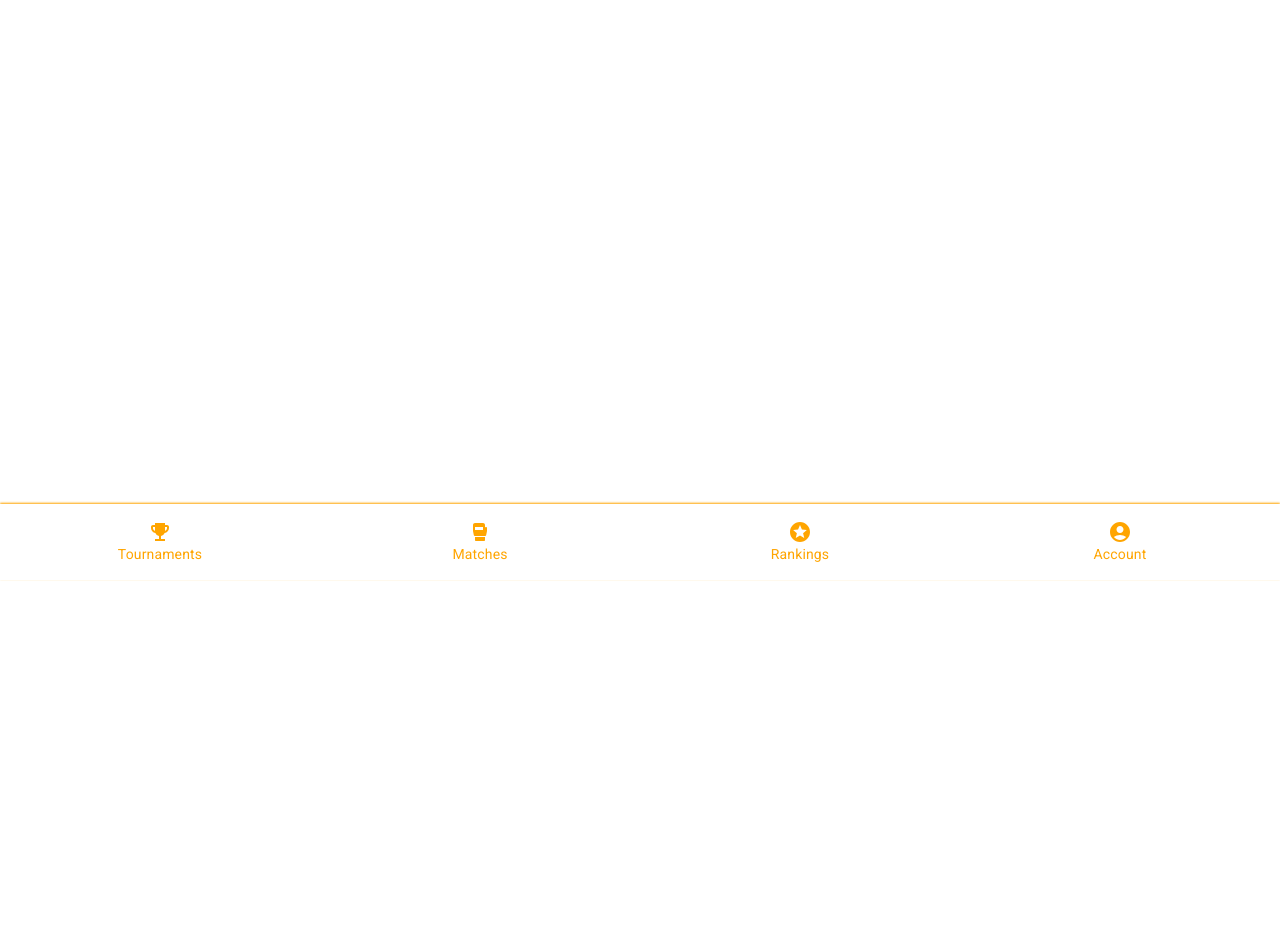
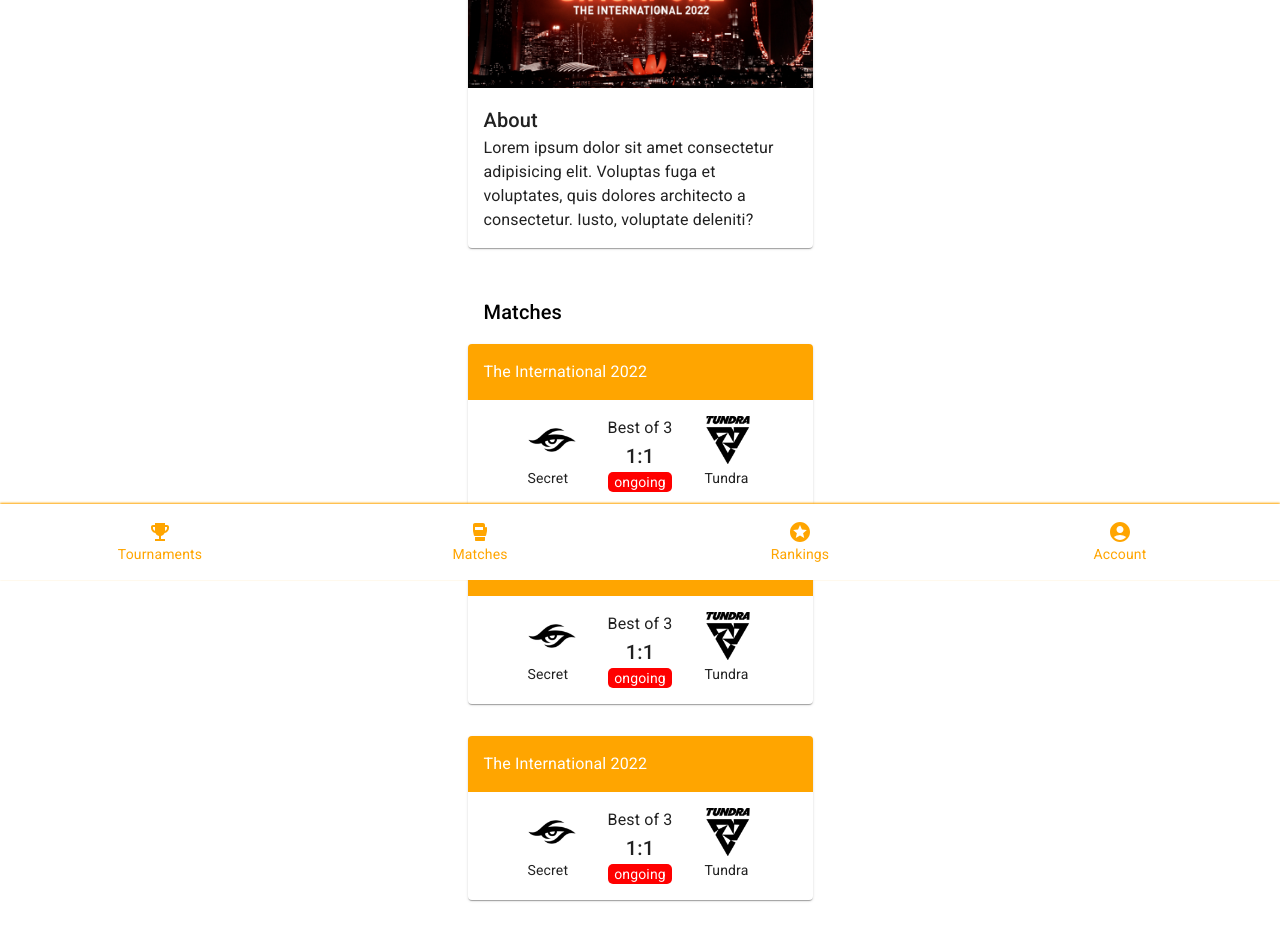
Before and after one commit to MyNameIsTakenOMG/grid-esports-datajam-2023-gameTracker, a Next.js app: page /tournaments/1 in a window 1280 px wide. Shown: the part 220-1160 px from the top of the page. Before the commit the page ends 800 px from the top, so only its background shows below. Built offline with nearby package versions, Linux system fonts and the light colour scheme.

Commit message:
complete tournament page design

```diff
--- a/src/app/tournaments/[tourId]/page.jsx
+++ b/src/app/tournaments/[tourId]/page.jsx
@@ -1,5 +1,254 @@
+import {
+  Box,
+  Card,
+  CardActionArea,
+  CardContent,
+  CardMedia,
+  Typography,
+} from '@mui/material';
 import React from 'react';
+import Image from 'next/image';
 
 export default function Tournament() {
-  return <div>Tournament</div>;
+  return (
+    <Box
+      sx={{
+        display: 'flex',
+        flexFlow: 'column nowrap',
+        // justifyContent: 'space-between',
+        alignItems: 'center',
+        flexGrow: 1,
+      }}
+    >
+      <Typography variant="h6" sx={{ my: 3 }}>
+        Dota2 The International 2022
+      </Typography>
+      <Card sx={{ width: 345, alignSelf: 'center', mb: 4 }}>
+        <CardActionArea>
+          <CardMedia
+            height="160"
+            component="img"
+            alt="The International 2022"
+            image="/dota2-TI-2022.jpeg"
+          />
+          <CardContent>
+            <Typography variant="h6">About</Typography>
+            <Typography variant="body1">
+              Lorem ipsum dolor sit amet consectetur adipisicing elit. Voluptas
+              fuga et voluptates, quis dolores architecto a consectetur. Iusto,
+              voluptate deleniti?
+            </Typography>
+          </CardContent>
+        </CardActionArea>
+      </Card>
+
+      {/* series section  */}
+      <Box sx={{ display: 'flex', flexFlow: 'column nowrap', mb: 4 }}>
+        <Box
+          sx={{ display: 'flex', justifyContent: 'space-between', m: '1rem' }}
+        >
+          <Typography variant="h6">Matches</Typography>
+        </Box>
+        <Card sx={{ width: 345, alignSelf: 'center', mb: 4 }}>
+          <CardActionArea>
+            <Box sx={{ display: 'flex', flexFlow: 'column nowrap' }}>
+              <Typography
+                variant="body1"
+                sx={{
+                  padding: '1rem',
+                  backgroundColor: 'orange',
+                  color: 'white',
+                }}
+              >
+                The International 2022
+              </Typography>
+              <Box
+                sx={{
+                  display: 'flex',
+                  flexFlow: 'row nowrap',
+                  justifyContent: 'center',
+                  columnGap: 4,
+                  py: '1rem',
+                }}
+              >
+                <Box sx={{ display: 'flex', flexFlow: 'column nowrap' }}>
+                  <Image
+                    width={48}
+                    height={48}
+                    alt="secret"
+                    src="/Secret-logo.png"
+                  />
+                  <Typography variant="body2" sx={{ mt: '4px' }}>
+                    Secret
+                  </Typography>
+                </Box>
+                <Box sx={{ display: 'flex', flexFlow: 'column nowrap' }}>
+                  <Typography>Best of 3</Typography>
+                  <Typography variant="h6" sx={{ alignSelf: 'center' }}>
+                    1:1
+                  </Typography>
+                  <Typography
+                    variant="body2"
+                    sx={{
+                      backgroundColor: 'red',
+                      color: 'white',
+                      borderRadius: '5px',
+                      textAlign: 'center',
+                    }}
+                  >
+                    ongoing
+                  </Typography>
+                </Box>
+                <Box sx={{ display: 'flex', flexFlow: 'column nowrap' }}>
+                  <Image
+                    width={48}
+                    height={48}
+                    alt="secret"
+                    src="/tundra-esports-logo.png"
+                  />
+                  <Typography variant="body2" sx={{ mt: '4px' }}>
+                    Tundra
+                  </Typography>
+                </Box>
+              </Box>
+            </Box>
+          </CardActionArea>
+        </Card>
+
+        <Card sx={{ width: 345, alignSelf: 'center', mb: 4 }}>
+          <CardActionArea>
+            <Box sx={{ display: 'flex', flexFlow: 'column nowrap' }}>
+              <Typography
+                variant="body1"
+                sx={{
+                  padding: '1rem',
+                  backgroundColor: 'orange',
+                  color: 'white',
+                }}
+              >
+                The International 2022
+              </Typography>
+              <Box
+                sx={{
+                  display: 'flex',
+                  flexFlow: 'row nowrap',
+                  justifyContent: 'center',
+                  columnGap: 4,
+                  py: '1rem',
+                }}
+              >
+                <Box sx={{ display: 'flex', flexFlow: 'column nowrap' }}>
+                  <Image
+                    width={48}
+                    height={48}
+                    alt="secret"
+                    src="/Secret-logo.png"
+                  />
+                  <Typography variant="body2" sx={{ mt: '4px' }}>
+                    Secret
+                  </Typography>
+                </Box>
+                <Box sx={{ display: 'flex', flexFlow: 'column nowrap' }}>
+                  <Typography>Best of 3</Typography>
+                  <Typography variant="h6" sx={{ alignSelf: 'center' }}>
+                    1:1
+                  </Typography>
+                  <Typography
+                    variant="body2"
+                    sx={{
+                      backgroundColor: 'red',
+                      color: 'white',
+                      borderRadius: '5px',
+                      textAlign: 'center',
+                    }}
+                  >
+                    ongoing
+                  </Typography>
+                </Box>
+                <Box sx={{ display: 'flex', flexFlow: 'column nowrap' }}>
+                  <Image
+                    width={48}
+                    height={48}
+                    alt="secret"
+                    src="/tundra-esports-logo.png"
+                  />
+                  <Typography variant="body2" sx={{ mt: '4px' }}>
+                    Tundra
+                  </Typography>
+                </Box>
+              </Box>
+            </Box>
+          </CardActionArea>
+        </Card>
+
+        <Card sx={{ width: 345, alignSelf: 'center', mb: 4 }}>
+          <CardActionArea>
+            <Box sx={{ display: 'flex', flexFlow: 'column nowrap' }}>
+              <Typography
+                variant="body1"
+                sx={{
+                  padding: '1rem',
+                  backgroundColor: 'orange',
+                  color: 'white',
+                }}
+              >
+                The International 2022
+              </Typography>
+              <Box
+                sx={{
+                  display: 'flex',
+                  flexFlow: 'row nowrap',
+                  justifyContent: 'center',
+                  columnGap: 4,
+                  py: '1rem',
+                }}
+              >
+                <Box sx={{ display: 'flex', flexFlow: 'column nowrap' }}>
+                  <Image
+                    width={48}
+                    height={48}
+                    alt="secret"
+                    src="/Secret-logo.png"
+                  />
+                  <Typography variant="body2" sx={{ mt: '4px' }}>
+                    Secret
+                  </Typography>
+                </Box>
+                <Box sx={{ display: 'flex', flexFlow: 'column nowrap' }}>
+                  <Typography>Best of 3</Typography>
+                  <Typography variant="h6" sx={{ alignSelf: 'center' }}>
+                    1:1
+                  </Typography>
+                  <Typography
+                    variant="body2"
+                    sx={{
+                      backgroundColor: 'red',
+                      color: 'white',
+                      borderRadius: '5px',
+                      textAlign: 'center',
+                    }}
+                  >
+                    ongoing
+                  </Typography>
+                </Box>
+                <Box sx={{ display: 'flex', flexFlow: 'column nowrap' }}>
+                  <Image
+                    width={48}
+                    height={48}
+                    alt="secret"
+                    src="/tundra-esports-logo.png"
+                  />
+                  <Typography variant="body2" sx={{ mt: '4px' }}>
+                    Tundra
+                  </Typography>
+                </Box>
+              </Box>
+            </Box>
+          </CardActionArea>
+        </Card>
+      </Box>
+
+      <div style={{ height: '80px', width: '100%' }}></div>
+    </Box>
+  );
 }
```
